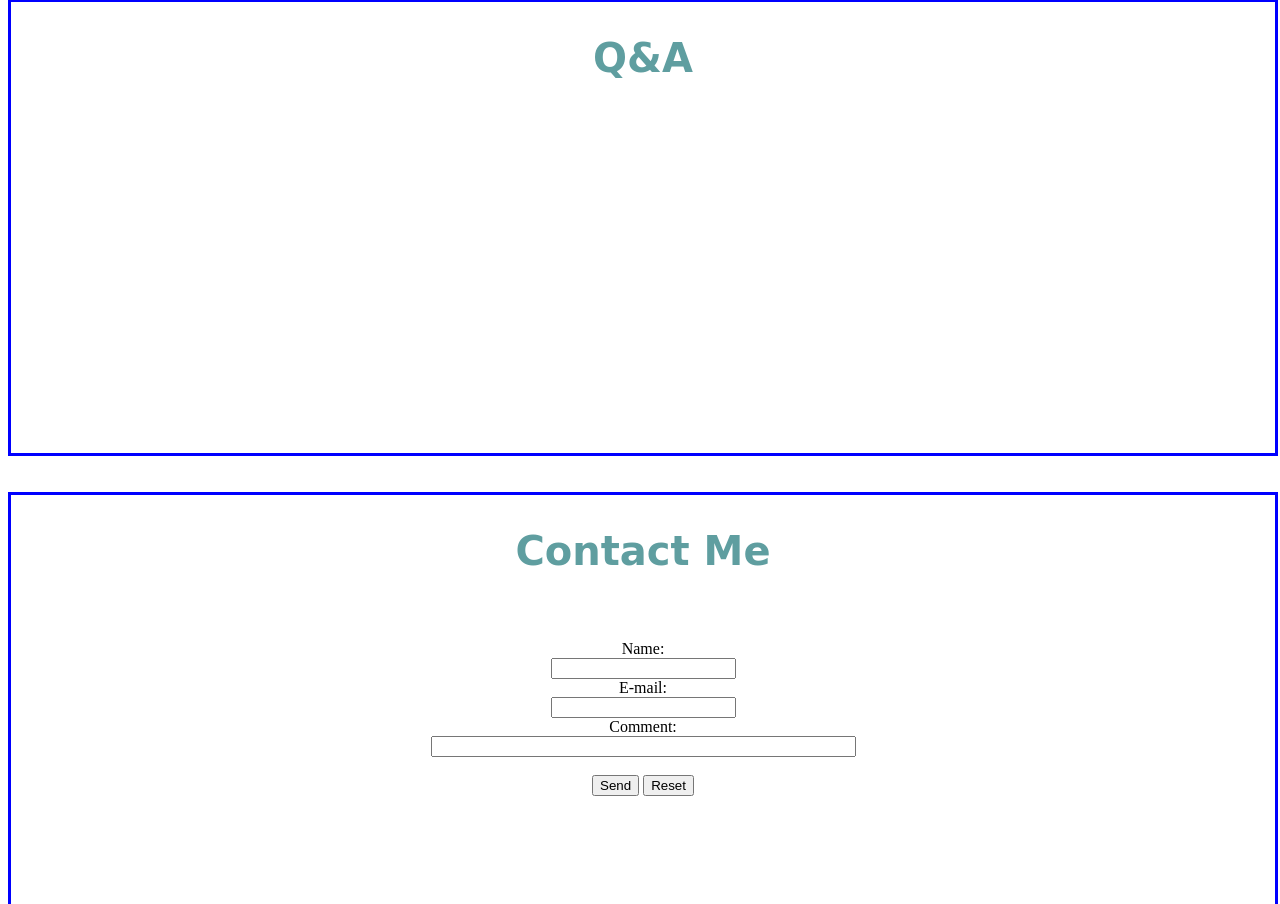
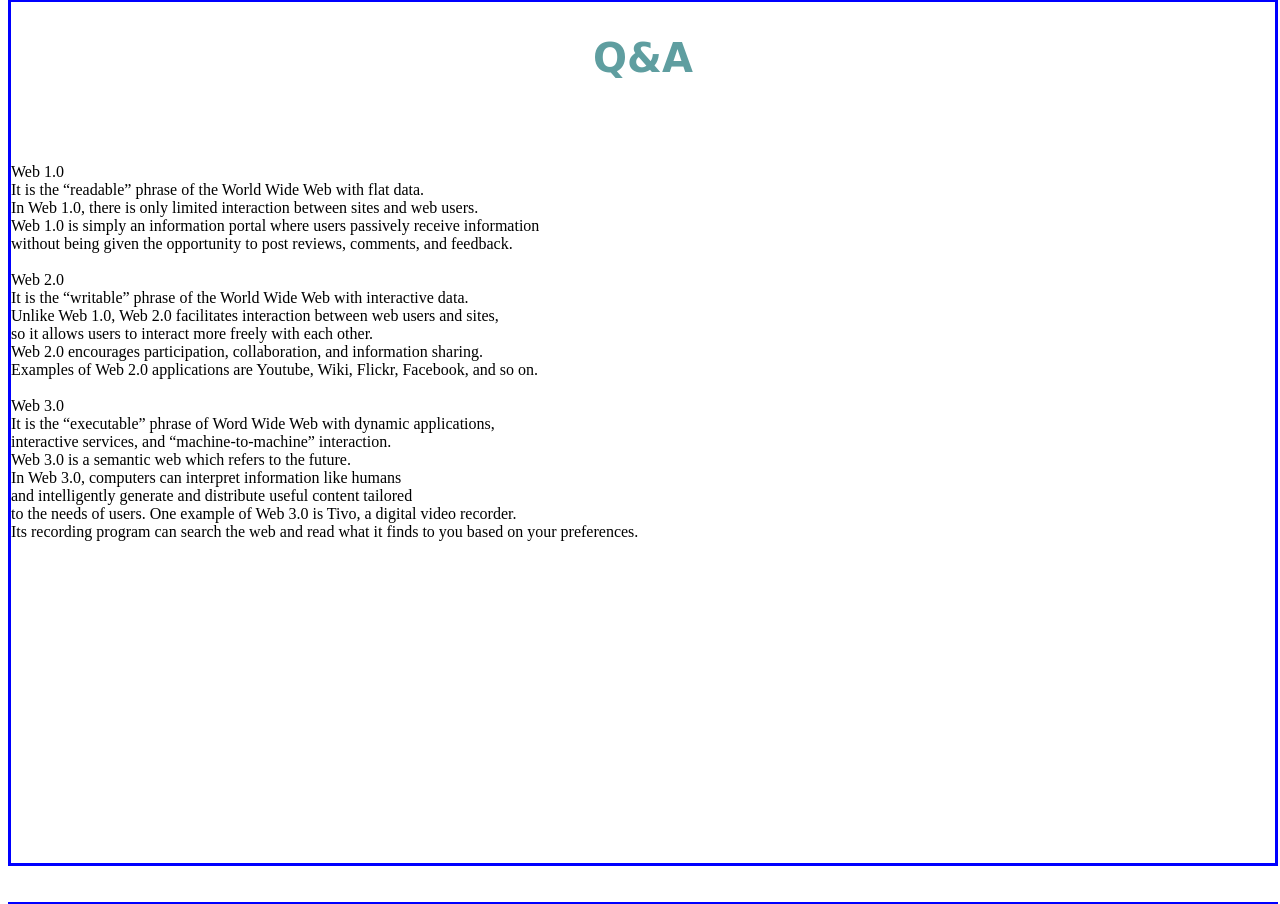
Before and after one commit to tommygoX/ass1-1, a plain HTML site: page index.html in a window 1280 px wide. Shown: the part 2821-3725 px from the top of the page. Drawn offline with Linux system fonts and the light colour scheme.

Commit message:
Update index.html

```diff
--- a/index.html
+++ b/index.html
@@ -109,6 +109,27 @@ Its my first time working with HTML ,so everything was a bit hard and challengin
 <h1>Q&A</h1>
 <br/>
 <br/>
+<p> Web 1.0<br>
+It is the “readable” phrase of the World Wide Web with flat data.<br>
+  In Web 1.0, there is only limited interaction between sites and web users.<br>
+  Web 1.0 is simply an information portal where users passively receive information<br>
+  without being given the opportunity to post reviews, comments, and feedback.<br>
+<br>
+Web 2.0<br>
+It is the “writable” phrase of the World Wide Web with interactive data.<br>
+  Unlike Web 1.0, Web 2.0 facilitates interaction between web users and sites,<br>
+  so it allows users to interact more freely with each other.<br>
+  Web 2.0 encourages participation, collaboration, and information sharing.<br>
+  Examples of Web 2.0 applications are Youtube, Wiki, Flickr, Facebook, and so on.<br>
+<br>
+Web 3.0<br>
+It is the “executable” phrase of Word Wide Web with dynamic applications,
+  <br>interactive services, and “machine-to-machine” interaction.<br>
+  Web 3.0 is a semantic web which refers to the future.<br>
+  In Web 3.0, computers can interpret information like humans<br>
+  and intelligently generate and distribute useful content tailored<br>
+  to the needs of users. One example of Web 3.0 is Tivo, a digital video recorder.<br>
+  Its recording program can search the web and read what it finds to you based on your preferences.<br>
 <br/>
 <br/>
 <br/>
```
